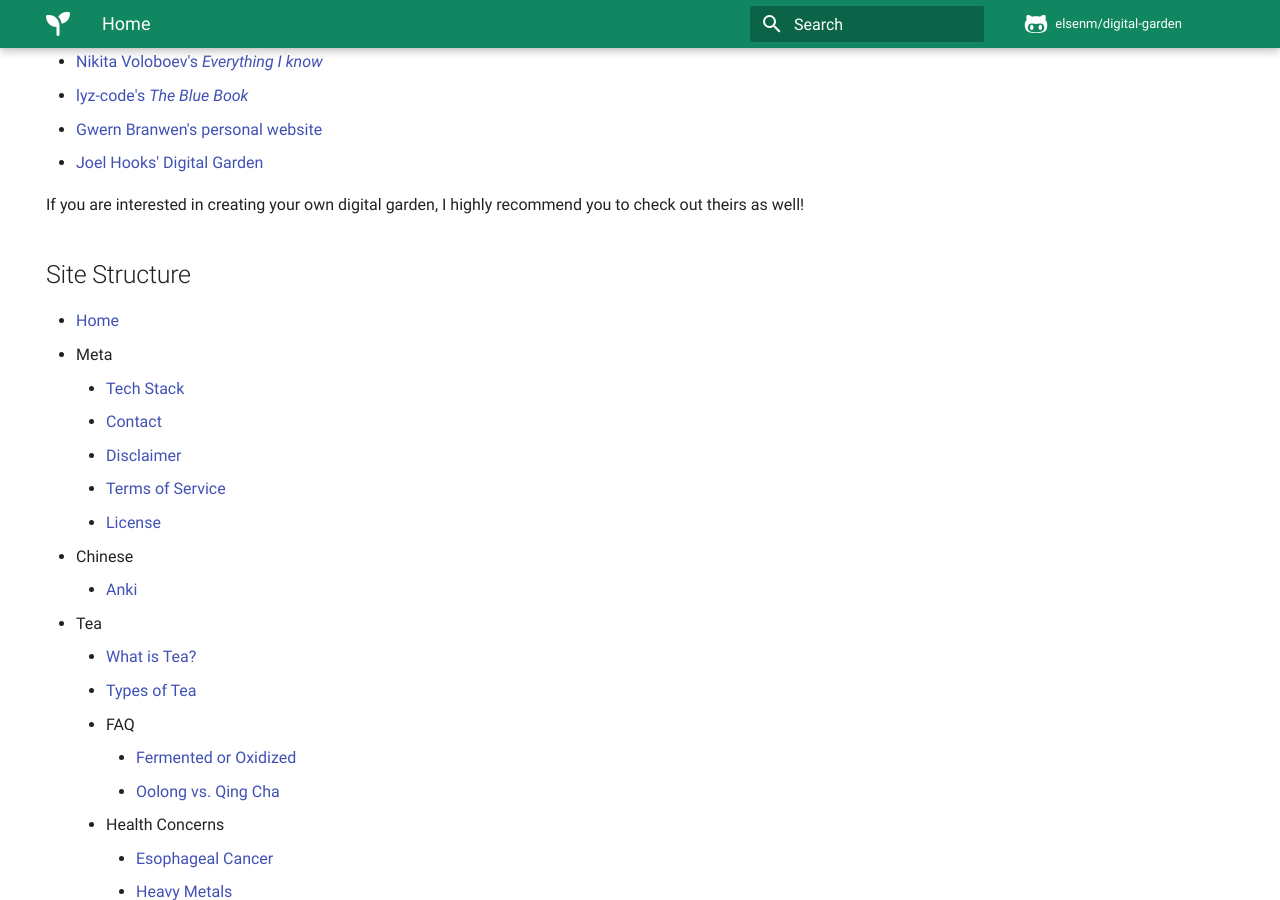
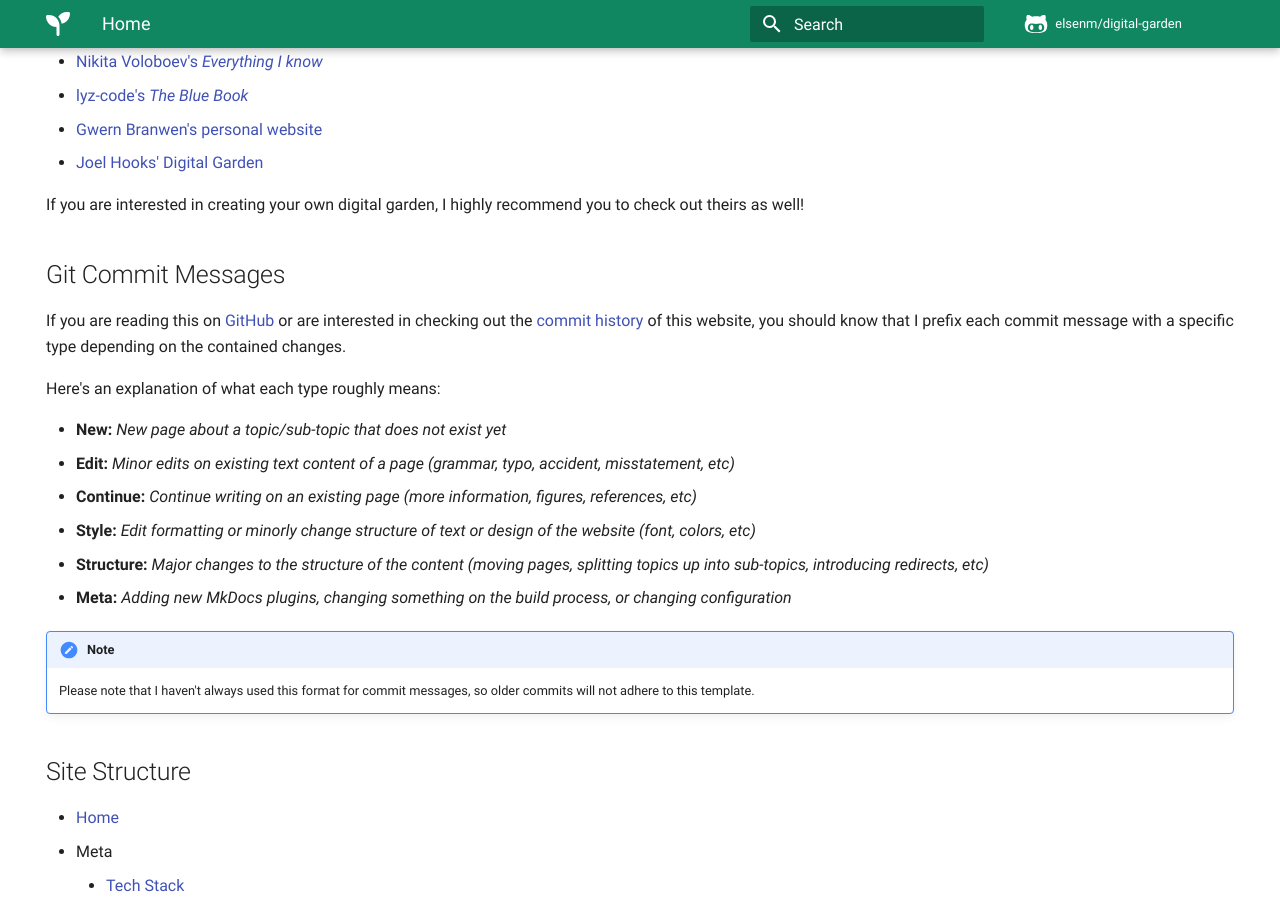
Before and after one commit to elsenm/digital-garden, an MkDocs documentation site: the page built from docs/README.md, in a window 1280 px wide and 900 px high, scrolled down 979 px. Built offline with MkDocs 1.6.1 and Material for MkDocs 9.7.7, drawn with Linux system fonts in a browser that asks for light colours; comment, search, counter and statistics services are not loaded.

Commit message:
Continue: Explain git commit message types Why: So people who check out the git commit history will understand its structure
Tags: #git #config

```diff
--- a/docs/README.md
+++ b/docs/README.md
@@ -33,6 +33,21 @@ My digital garden is heavily inspired by the following similiar wikis:
 
 If you are interested in creating your own digital garden, I highly recommend you to check out theirs as well!
 
+# Git Commit Messages
+If you are reading this on [GitHub](https://github.com/elsenm/digital-garden) or are interested in checking out the [commit history](https://github.com/elsenm/digital-garden/commits/master) of this website, you should know that I prefix each commit message with a specific type depending on the contained changes.
+
+Here's an explanation of what each type roughly means:
+
+- **New:** _New page about a topic/sub-topic that does not exist yet_
+- **Edit:** _Minor edits on existing text content of a page (grammar, typo, accident, misstatement, etc)_
+- **Continue:** _Continue writing on an existing page (more information, figures, references, etc)_
+- **Style:** _Edit formatting or minorly change structure of text or design of the website (font, colors, etc)_
+- **Structure:** _Major changes to the structure of the content (moving pages, splitting topics up into sub-topics, introducing redirects, etc)_
+- **Meta:** _Adding new MkDocs plugins, changing something on the build process, or changing configuration_
+
+!!! note
+	Please note that I haven't always used this format for commit messages, so older commits will not adhere to this template.
+
 # Site Structure
 
 <!--nav-->
```
